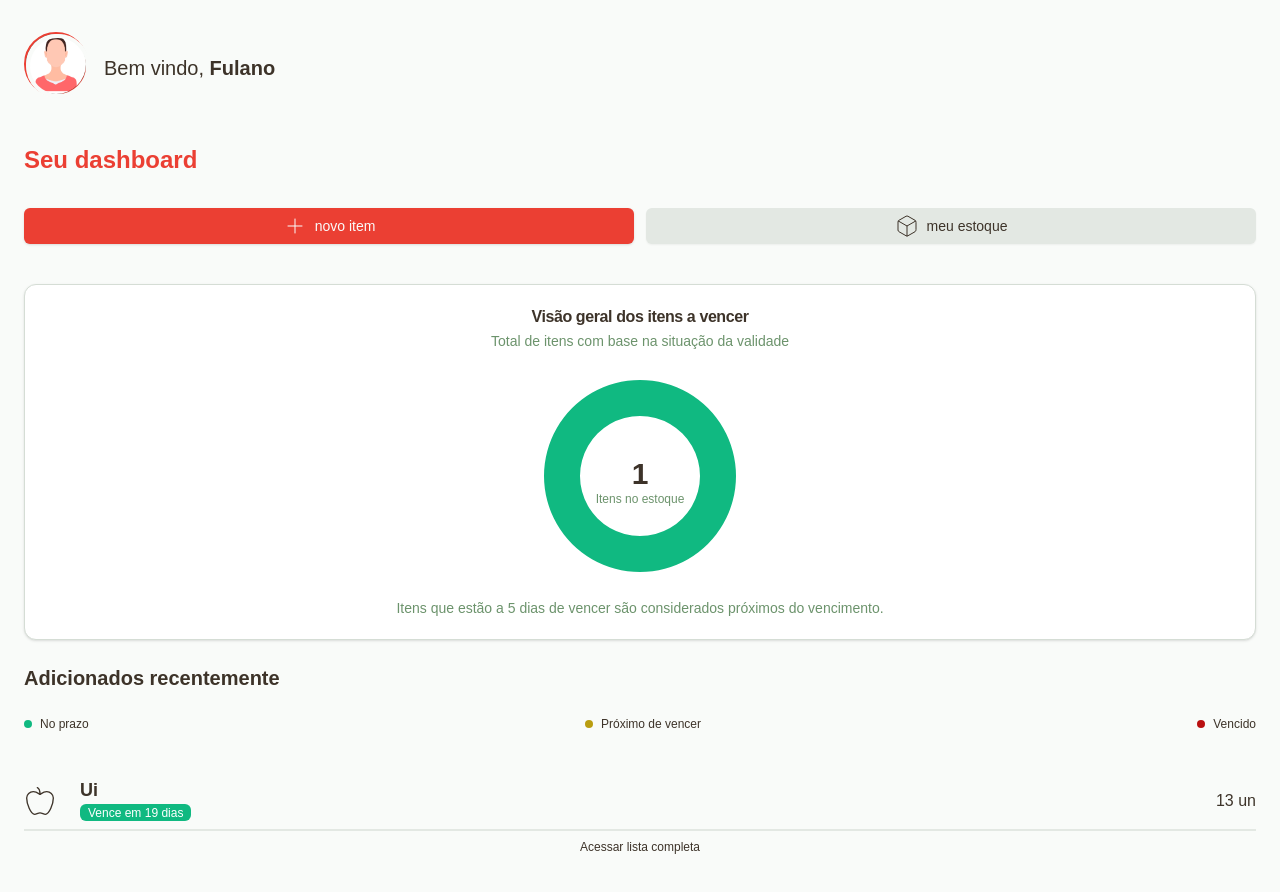
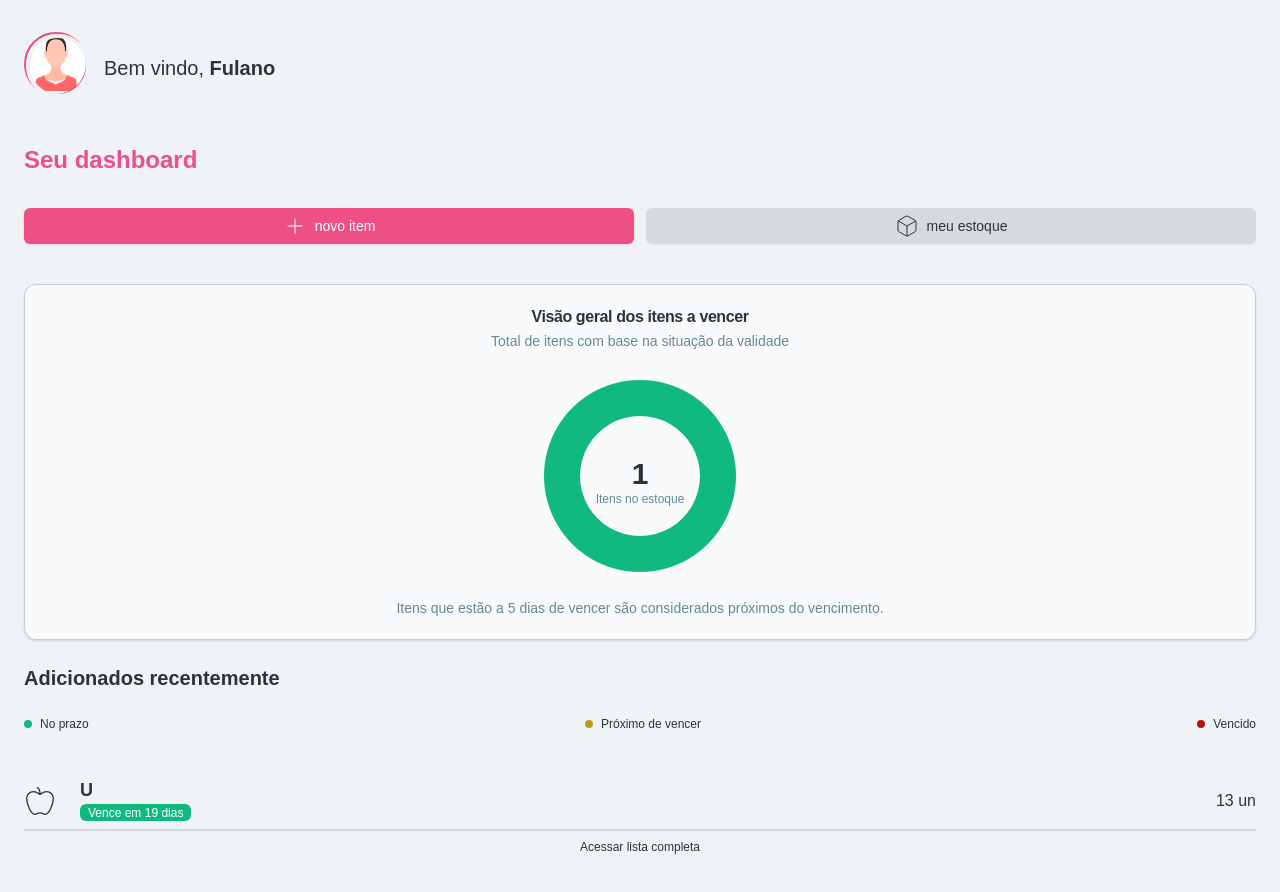
Before and after one commit to calvinsteixeira/stocksavor, a Next.js app: page / in a window 1280 px wide. Shown: the top 892 px of the page. Built offline with nearby package versions, Linux system fonts and the light colour scheme; data requests are answered from the project's data file.

Commit message:
Feat: Adicionando botão para deletar o produto

```diff
--- a/app/globals.css
+++ b/app/globals.css
@@ -14,59 +14,60 @@
 
 @layer base {
   :root {
-    --background: 120 20% 98%; /* Verde suave */
-    --foreground: 30 20% 20%; /* Marrom escuro */
-    --card: 120 20% 100%; /* Branco */
-    --card-foreground: 30 20% 20%; /* Marrom escuro */
-    --popover: 120 20% 100%; /* Branco */
-    --popover-foreground: 30 20% 20%; /* Marrom escuro */
-    --primary: 4 82% 56%; /* Laranja suave */
-    --primary-foreground: 0 0% 98%; /* Branco */
-    --secondary: 120 10% 90%; /* Verde muito claro */
-    --secondary-foreground: 30 20% 20%; /* Marrom escuro */
-    --muted: 120 10% 90%; /* Verde muito claro */
-    --muted-foreground: 120 15% 50%; /* Verde médio */
-    --accent: 120 30% 40%; /* Verde mais forte */
-    --accent-foreground: 0 0% 98%; /* Branco */
-    --destructive: 0 84% 60%; /* Vermelho */
-    --destructive-foreground: 0 0% 98%; /* Branco */
-    --border: 120 10% 85%; /* Verde claro */
-    --input: 120 10% 85%; /* Verde claro */
-    --ring: 120 20% 20%; /* Marrom escuro */
-    --chart-1: 30 76% 61%; /* Laranja gráfico */
-    --chart-2: 90 58% 39%; /* Verde gráfico */
-    --chart-3: 197 37% 24%; /* Azul gráfico */
-    --chart-4: 43 74% 66%; /* Verde claro gráfico */
-    --chart-5: 27 87% 67%; /* Amarelo gráfico */
+    --background: 200 20% 95%; /* Azul suave */
+    --foreground: 210 15% 20%; /* Cinza azulado escuro */
+    --card: 200 20% 98%; /* Branco azulado */
+    --card-foreground: 210 15% 20%; /* Cinza azulado escuro */
+    --popover: 200 20% 98%; /* Branco azulado */
+    --popover-foreground: 210 15% 20%; /* Cinza azulado escuro */
+    --primary: 340 82% 62%; /* Rosa vibrante */
+    --primary-foreground: 0 0% 100%; /* Branco puro */
+    --secondary: 200 10% 85%; /* Azul muito claro */
+    --secondary-foreground: 210 15% 20%; /* Cinza azulado escuro */
+    --muted: 200 10% 85%; /* Azul muito claro */
+    --muted-foreground: 200 20% 50%; /* Azul médio */
+    --accent: 250 30% 50%; /* Roxo suave */
+    --accent-foreground: 0 0% 100%; /* Branco puro */
+    --destructive: 0 84% 55%; /* Vermelho vibrante */
+    --destructive-foreground: 0 0% 100%; /* Branco puro */
+    --border: 200 10% 80%; /* Azul claro */
+    --input: 200 10% 80%; /* Azul claro */
+    --ring: 210 15% 20%; /* Cinza azulado escuro */
+    --chart-1: 30 76% 68%; /* Laranja gráfico */
+    --chart-2: 140 45% 45%; /* Verde gráfico */
+    --chart-3: 230 50% 45%; /* Azul gráfico */
+    --chart-4: 320 60% 55%; /* Rosa gráfico */
+    --chart-5: 45 87% 65%; /* Amarelo gráfico */
     --radius: 0.5rem;
   }
   .dark {
-    --background: 30 20% 15%; /* Marrom escuro */
-    --foreground: 120 30% 90%; /* Verde claro */
-    --card: 30 20% 15%; /* Marrom escuro */
-    --card-foreground: 120 30% 90%; /* Verde claro */
-    --popover: 30 20% 15%; /* Marrom escuro */
-    --popover-foreground: 120 30% 90%; /* Verde claro */
-    --primary: 30 100% 40%; /* Laranja profundo */
-    --primary-foreground: 0 0% 98%; /* Branco */
-    --secondary: 120 10% 20%; /* Verde escuro */
-    --secondary-foreground: 0 0% 98%; /* Branco */
-    --muted: 120 10% 20%; /* Verde escuro */
-    --muted-foreground: 120 15% 70%; /* Verde médio */
-    --accent: 120 30% 30%; /* Verde escuro */
-    --accent-foreground: 0 0% 98%; /* Branco */
-    --destructive: 0 62% 40%; /* Vermelho escuro */
-    --destructive-foreground: 0 0% 98%; /* Branco */
-    --border: 120 10% 20%; /* Verde escuro */
-    --input: 120 10% 20%; /* Verde escuro */
-    --ring: 120 15% 70%; /* Verde médio */
-    --chart-1: 30 76% 50%; /* Laranja gráfico */
-    --chart-2: 90 58% 45%; /* Verde gráfico */
-    --chart-3: 30 80% 50%; /* Amarelo gráfico */
-    --chart-4: 280 65% 60%; /* Roxo gráfico */
-    --chart-5: 340 75% 55%; /* Vermelho gráfico */
+    --background: 210 15% 12%; /* Cinza azulado escuro */
+    --foreground: 200 20% 90%; /* Azul claro */
+    --card: 210 15% 12%; /* Cinza azulado escuro */
+    --card-foreground: 200 20% 90%; /* Azul claro */
+    --popover: 210 15% 12%; /* Cinza azulado escuro */
+    --popover-foreground: 200 20% 90%; /* Azul claro */
+    --primary: 340 82% 48%; /* Rosa escuro */
+    --primary-foreground: 0 0% 100%; /* Branco puro */
+    --secondary: 200 10% 20%; /* Azul escuro */
+    --secondary-foreground: 0 0% 100%; /* Branco puro */
+    --muted: 200 10% 20%; /* Azul escuro */
+    --muted-foreground: 200 15% 65%; /* Azul médio */
+    --accent: 250 30% 40%; /* Roxo escuro */
+    --accent-foreground: 0 0% 100%; /* Branco puro */
+    --destructive: 0 62% 45%; /* Vermelho escuro */
+    --destructive-foreground: 0 0% 100%; /* Branco puro */
+    --border: 200 10% 20%; /* Azul escuro */
+    --input: 200 10% 20%; /* Azul escuro */
+    --ring: 200 20% 65%; /* Azul médio */
+    --chart-1: 30 76% 55%; /* Laranja gráfico */
+    --chart-2: 140 45% 50%; /* Verde gráfico */
+    --chart-3: 30 80% 55%; /* Amarelo gráfico */
+    --chart-4: 280 65% 65%; /* Roxo gráfico */
+    --chart-5: 340 75% 50%; /* Rosa gráfico */
   }
 }
+
 
 @layer base {
   * {
--- a/app/stock/product/page.tsx
+++ b/app/stock/product/page.tsx
@@ -7,6 +7,7 @@
 import { Textarea } from '@/components/ui/textarea';
 import * as Icons from '@/icons';
 import { Skeleton } from '@/components/ui/skeleton';
+import * as Componenets from '@/components/index';
 
 //UTILS
 import React from 'react';
@@ -36,9 +37,7 @@
 
 type FormData = yup.InferType<typeof productSchema>;
 
-type Props = {};
-
-export default function page(props: Props) {
+export default function page() {
   const router = useRouter();
   const urlParams = useSearchParams();
   const productId = urlParams.get('id') || '';
@@ -190,7 +189,13 @@
                     )}
                   />
                 </div>
-                <div className="w-full space-x-2">
+                <div className="w-full flex flex-wrap gap-2 items-center">
+                  {(allowEdit || productMutation.isPending) && (
+                    <Button disabled={!allowSave || productMutation.isPending} type="submit">
+                      {productMutation.isPending && <Icons.Loader2 className="mr-2 h-4 w-4 animate-spin" />}
+                      {productMutation.isPending ? 'Salvando' : 'Salvar'}
+                    </Button>
+                  )}
                   <Button
                     variant={'secondary'}
                     onClick={() => {
@@ -214,12 +219,11 @@
                   >
                     {allowEdit ? 'Cancelar edição' : 'Editar informações'}
                   </Button>
-                  {(allowEdit || productMutation.isPending) && (
-                    <Button disabled={!allowSave || productMutation.isPending} type="submit">
-                      {productMutation.isPending && <Icons.Loader2 className="mr-2 h-4 w-4 animate-spin" />}
-                      {productMutation.isPending ? 'Salvando' : 'Salvar'}
+                  <Componenets.ConfirmationDialog confirmText="Remover" title="Confirmação" description="Deseja remover esse produto?" onConfirm={() => {}}>
+                    <Button variant={'destructive'}>
+                      <Icons.Trash2 className="size-4" />
                     </Button>
-                  )}
+                  </Componenets.ConfirmationDialog>
                 </div>
               </form>
             </Form>
--- /dev/null
+++ b/components/container/ConfirmationDialog.tsx
@@ -0,0 +1,38 @@
+import {
+  AlertDialog,
+  AlertDialogAction,
+  AlertDialogCancel,
+  AlertDialogContent,
+  AlertDialogDescription,
+  AlertDialogFooter,
+  AlertDialogHeader,
+  AlertDialogTitle,
+  AlertDialogTrigger,
+} from '@/components/ui/alert-dialog';
+
+type AlertDialogProps = {
+  title: string;
+  description: string;
+  children: React.ReactElement;
+  onConfirm: () => void;
+  cancelText?: string;
+  confirmText?: string;
+};
+
+export function ConfirmationDialog(props: AlertDialogProps) {
+  return (
+    <AlertDialog>
+      <AlertDialogTrigger asChild>{props.children}</AlertDialogTrigger>
+      <AlertDialogContent className="max-w-80">
+        <AlertDialogHeader>
+          <AlertDialogTitle>{props.title}</AlertDialogTitle>
+          <AlertDialogDescription>{props.description}</AlertDialogDescription>
+        </AlertDialogHeader>
+        <AlertDialogFooter className="flex-row justify-center gap-6 items-end">
+          <AlertDialogCancel>{props.cancelText || 'Cancelar'}</AlertDialogCancel>
+          <AlertDialogAction onClick={props.onConfirm}>{props.confirmText || 'Confirmar'}</AlertDialogAction>
+        </AlertDialogFooter>
+      </AlertDialogContent>
+    </AlertDialog>
+  );
+}
--- a/components/index.ts
+++ b/components/index.ts
@@ -1,2 +1,3 @@
 export { StockStatusChart } from './charts/StockStatusChart'
 export { KitchenStaplesList } from './container/KitchenStaplesList'
+export { ConfirmationDialog } from './container/ConfirmationDialog'
--- /dev/null
+++ b/components/ui/alert-dialog.tsx
@@ -0,0 +1,141 @@
+"use client"
+
+import * as React from "react"
+import * as AlertDialogPrimitive from "@radix-ui/react-alert-dialog"
+
+import { cn } from "@/lib/utils"
+import { buttonVariants } from "@/components/ui/button"
+
+const AlertDialog = AlertDialogPrimitive.Root
+
+const AlertDialogTrigger = AlertDialogPrimitive.Trigger
+
+const AlertDialogPortal = AlertDialogPrimitive.Portal
+
+const AlertDialogOverlay = React.forwardRef<
+  React.ElementRef<typeof AlertDialogPrimitive.Overlay>,
+  React.ComponentPropsWithoutRef<typeof AlertDialogPrimitive.Overlay>
+>(({ className, ...props }, ref) => (
+  <AlertDialogPrimitive.Overlay
+    className={cn(
+      "fixed inset-0 z-50 bg-black/80 data-[state=open]:animate-in data-[state=closed]:animate-out data-[state=closed]:fade-out-0 data-[state=open]:fade-in-0",
+      className
+    )}
+    {...props}
+    ref={ref}
+  />
+))
+AlertDialogOverlay.displayName = AlertDialogPrimitive.Overlay.displayName
+
+const AlertDialogContent = React.forwardRef<
+  React.ElementRef<typeof AlertDialogPrimitive.Content>,
+  React.ComponentPropsWithoutRef<typeof AlertDialogPrimitive.Content>
+>(({ className, ...props }, ref) => (
+  <AlertDialogPortal>
+    <AlertDialogOverlay />
+    <AlertDialogPrimitive.Content
+      ref={ref}
+      className={cn(
+        "fixed left-[50%] top-[50%] z-50 grid w-full max-w-lg translate-x-[-50%] translate-y-[-50%] gap-4 border bg-background p-6 shadow-lg duration-200 data-[state=open]:animate-in data-[state=closed]:animate-out data-[state=closed]:fade-out-0 data-[state=open]:fade-in-0 data-[state=closed]:zoom-out-95 data-[state=open]:zoom-in-95 data-[state=closed]:slide-out-to-left-1/2 data-[state=closed]:slide-out-to-top-[48%] data-[state=open]:slide-in-from-left-1/2 data-[state=open]:slide-in-from-top-[48%] sm:rounded-lg",
+        className
+      )}
+      {...props}
+    />
+  </AlertDialogPortal>
+))
+AlertDialogContent.displayName = AlertDialogPrimitive.Content.displayName
+
+const AlertDialogHeader = ({
+  className,
+  ...props
+}: React.HTMLAttributes<HTMLDivElement>) => (
+  <div
+    className={cn(
+      "flex flex-col space-y-2 text-center sm:text-left",
+      className
+    )}
+    {...props}
+  />
+)
+AlertDialogHeader.displayName = "AlertDialogHeader"
+
+const AlertDialogFooter = ({
+  className,
+  ...props
+}: React.HTMLAttributes<HTMLDivElement>) => (
+  <div
+    className={cn(
+      "flex flex-col-reverse sm:flex-row sm:justify-end sm:space-x-2",
+      className
+    )}
+    {...props}
+  />
+)
+AlertDialogFooter.displayName = "AlertDialogFooter"
+
+const AlertDialogTitle = React.forwardRef<
+  React.ElementRef<typeof AlertDialogPrimitive.Title>,
+  React.ComponentPropsWithoutRef<typeof AlertDialogPrimitive.Title>
+>(({ className, ...props }, ref) => (
+  <AlertDialogPrimitive.Title
+    ref={ref}
+    className={cn("text-lg font-semibold", className)}
+    {...props}
+  />
+))
+AlertDialogTitle.displayName = AlertDialogPrimitive.Title.displayName
+
+const AlertDialogDescription = React.forwardRef<
+  React.ElementRef<typeof AlertDialogPrimitive.Description>,
+  React.ComponentPropsWithoutRef<typeof AlertDialogPrimitive.Description>
+>(({ className, ...props }, ref) => (
+  <AlertDialogPrimitive.Description
+    ref={ref}
+    className={cn("text-sm text-muted-foreground", className)}
+    {...props}
+  />
+))
+AlertDialogDescription.displayName =
+  AlertDialogPrimitive.Description.displayName
+
+const AlertDialogAction = React.forwardRef<
+  React.ElementRef<typeof AlertDialogPrimitive.Action>,
+  React.ComponentPropsWithoutRef<typeof AlertDialogPrimitive.Action>
+>(({ className, ...props }, ref) => (
+  <AlertDialogPrimitive.Action
+    ref={ref}
+    className={cn(buttonVariants(), className)}
+    {...props}
+  />
+))
+AlertDialogAction.displayName = AlertDialogPrimitive.Action.displayName
+
+const AlertDialogCancel = React.forwardRef<
+  React.ElementRef<typeof AlertDialogPrimitive.Cancel>,
+  React.ComponentPropsWithoutRef<typeof AlertDialogPrimitive.Cancel>
+>(({ className, ...props }, ref) => (
+  <AlertDialogPrimitive.Cancel
+    ref={ref}
+    className={cn(
+      buttonVariants({ variant: "outline" }),
+      "mt-2 sm:mt-0",
+      className
+    )}
+    {...props}
+  />
+))
+AlertDialogCancel.displayName = AlertDialogPrimitive.Cancel.displayName
+
+export {
+  AlertDialog,
+  AlertDialogPortal,
+  AlertDialogOverlay,
+  AlertDialogTrigger,
+  AlertDialogContent,
+  AlertDialogHeader,
+  AlertDialogFooter,
+  AlertDialogTitle,
+  AlertDialogDescription,
+  AlertDialogAction,
+  AlertDialogCancel,
+}
--- a/icons/index.ts
+++ b/icons/index.ts
@@ -1 +1 @@
-export { Apple, TicketCheck, Plus, Box, ArrowLeft, Unplug, Loader2 } from 'lucide-react'
+export { Apple, TicketCheck, Plus, Box, ArrowLeft, Unplug, Loader2, Trash2 } from 'lucide-react'
--- a/package.json
+++ b/package.json
@@ -11,6 +11,7 @@
   },
   "dependencies": {
     "@hookform/resolvers": "^3.9.0",
+    "@radix-ui/react-alert-dialog": "^1.1.2",
     "@radix-ui/react-icons": "^1.3.0",
     "@radix-ui/react-label": "^2.1.0",
     "@radix-ui/react-slot": "^1.1.0",
--- a/server/db.json
+++ b/server/db.json
@@ -2,7 +2,7 @@
   "kitchenstaples": [
     {
       "id": "1657",
-      "name": "Ui",
+      "name": "U",
       "amount": 13,
       "description": "",
       "expirationDate": "30/10/2024"
```
Also changed, not shown: 1 other file (tests, documents, lock files or other folders).
